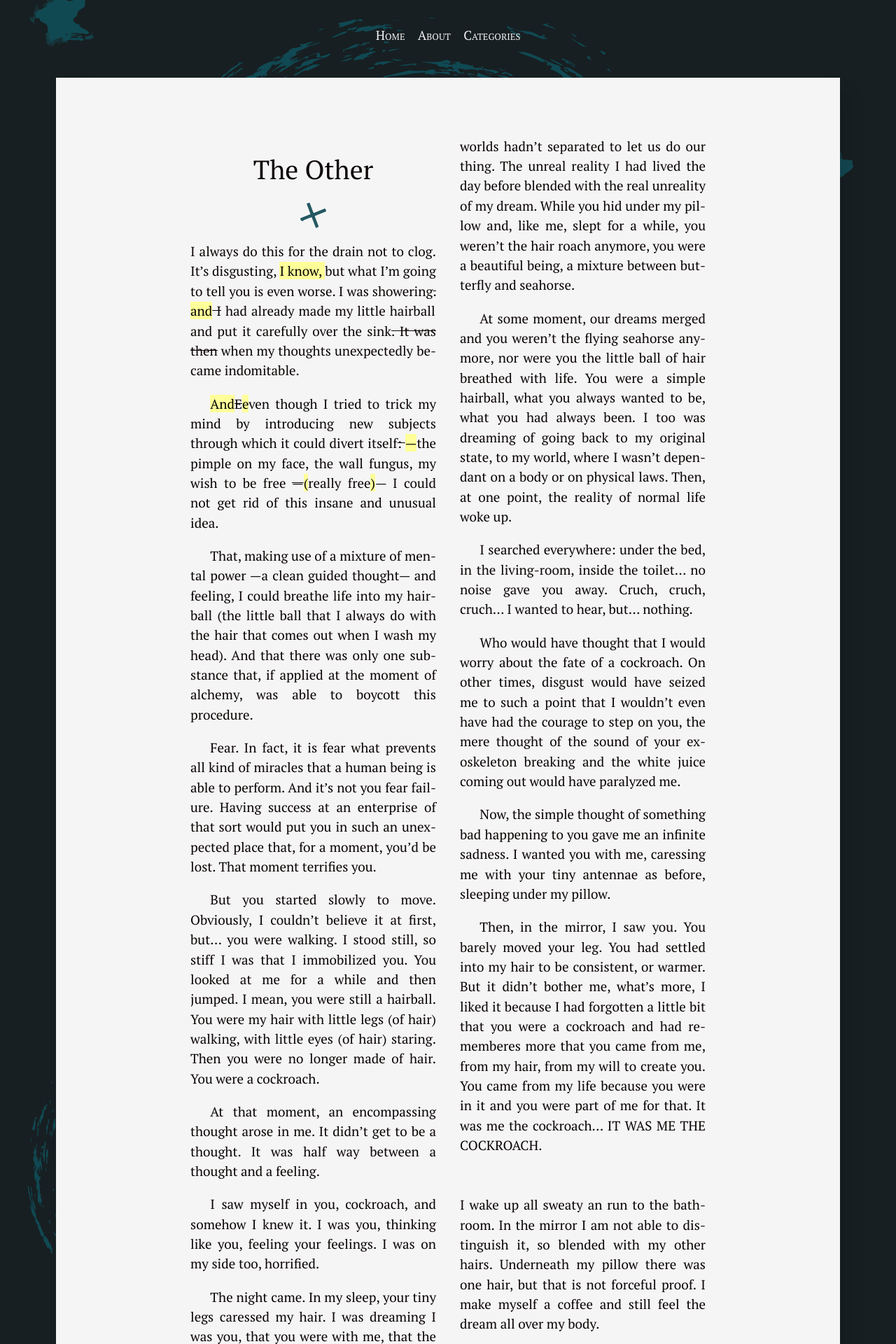
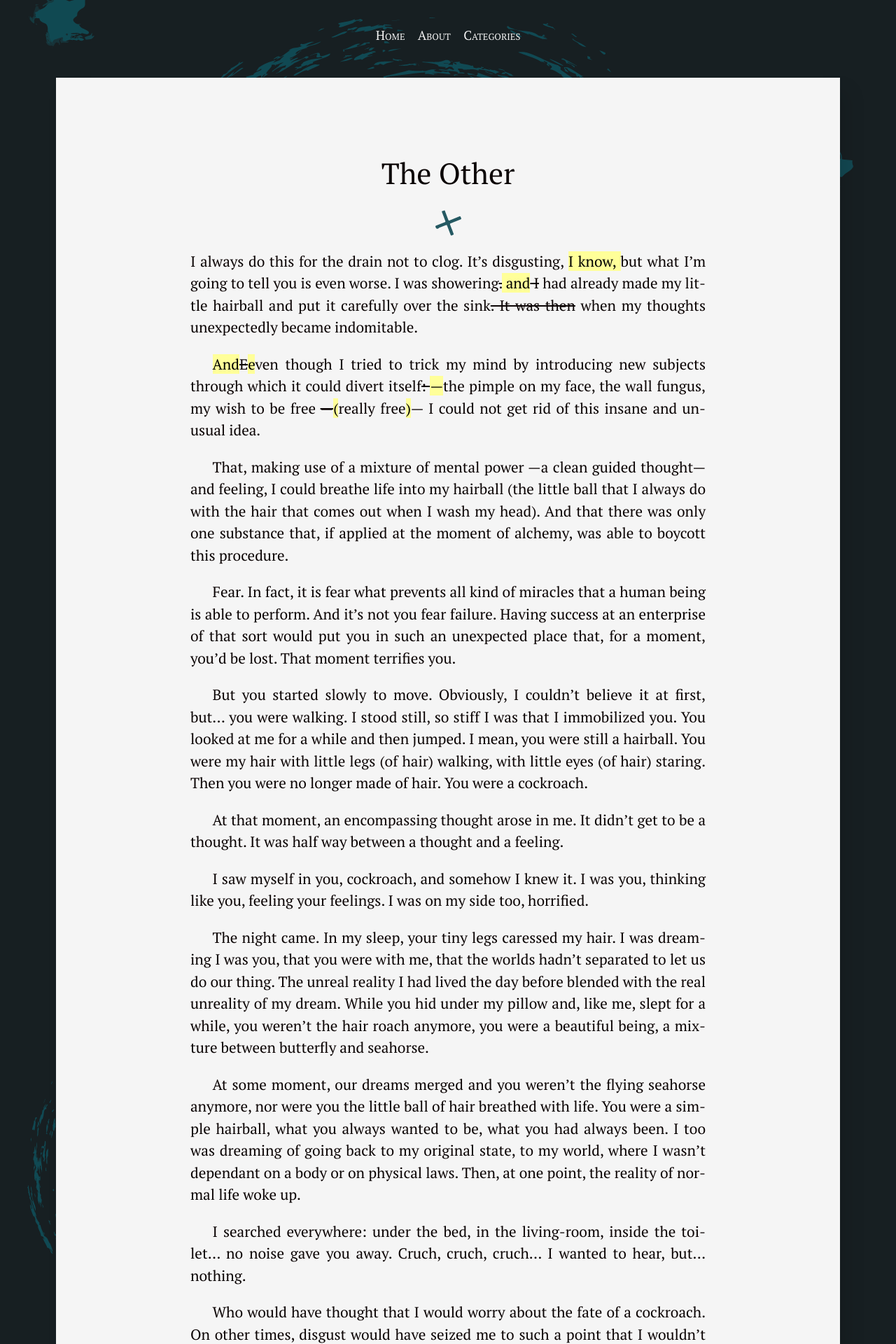
Before and after one commit to silvialohrmann/editorial, a Jekyll site: the page built from _posts/2022-11-20-the-other.md, in a window 1280 px wide. Shown: the top 1920 px of the page at 70% size. Built offline with Jekyll 4.4.1, drawn with Linux system fonts in a browser that asks for light colours.

Commit message:
Update _base.scss

```diff
--- a/_sass/_base.scss
+++ b/_sass/_base.scss
@@ -7,9 +7,8 @@
 }
 
 h1 {
-  font-size: 2em;
+  font-size: 3em;
   margin: .5em auto;
-  text-align:center;
 }
 
 h2 {
@@ -206,5 +205,11 @@
   -webkit-column-gap: 1.8em;
      -moz-column-gap: 1.8em;
           column-gap: 1.8em;
-  font-size:90%;
+        @media (max-width: $on-bigphone) {
+    font-size:90%;
+  }
 }
+.two-column h1 {
+  font-size: 2em;
+  text-align:center;
+}
```
